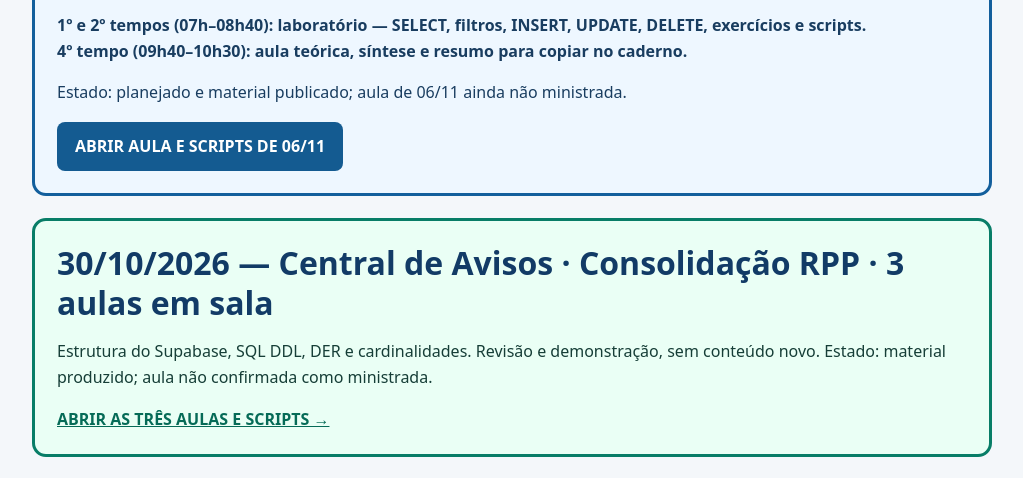
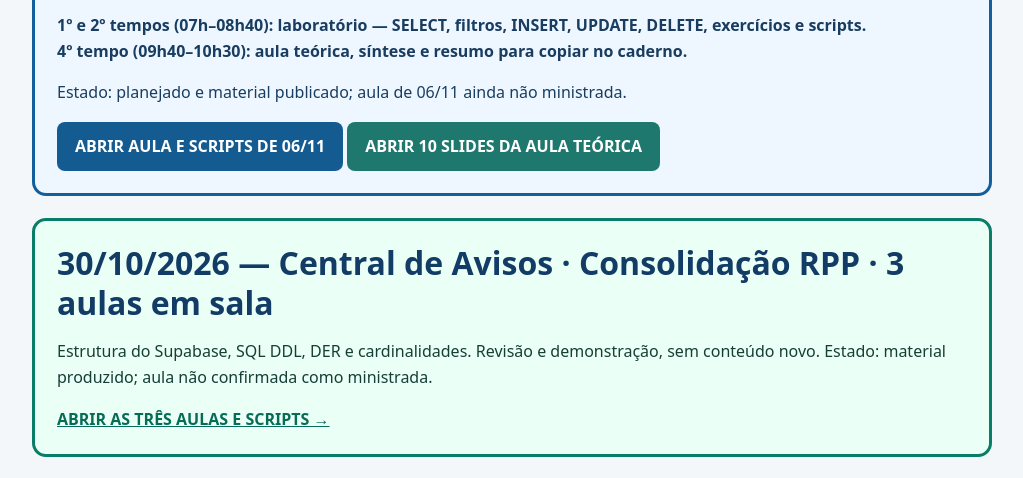
Before and after one commit to ccamado/projeto-de-banco-de-dados, a plain HTML site: page index.html in a window 1280 px wide. Shown: the part 88-566 px from the top of the page, without its empty margins (128-1151 px from the left). Drawn offline with Linux system fonts and the light colour scheme.

Commit message:
Indexar slides teóricos 06-11 no portal da turma

```diff
--- a/index.html
+++ b/index.html
@@ -8,7 +8,7 @@
   <link rel="stylesheet" href="css/style.css">
 </head>
 <body>
-<section aria-label="06 de novembro — laboratório e teoria" style="max-width:960px;margin:20px auto;padding:22px;border:3px solid #135f9c;border-radius:14px;background:#eef7ff;color:#193d60;font-family:system-ui,sans-serif"><h2>06/11/2026 — 2º A · Projeto de Banco de Dados · 3 tempos</h2><p><strong>1º e 2º tempos (07h–08h40): laboratório — SELECT, filtros, INSERT, UPDATE, DELETE, exercícios e scripts.</strong><br><strong>4º tempo (09h40–10h30): aula teórica, síntese e resumo para copiar no caderno.</strong></p><p>Estado: planejado e material publicado; aula de 06/11 ainda não ministrada.</p><a href="aulas/2026-11-06-integracao-stackblitz-supabase.html" style="display:inline-block;padding:12px 18px;background:#145b91;color:white;font-weight:bold;border-radius:8px;text-decoration:none">ABRIR AULA E SCRIPTS DE 06/11</a></section>
+<section aria-label="06 de novembro — laboratório e teoria" style="max-width:960px;margin:20px auto;padding:22px;border:3px solid #135f9c;border-radius:14px;background:#eef7ff;color:#193d60;font-family:system-ui,sans-serif"><h2>06/11/2026 — 2º A · Projeto de Banco de Dados · 3 tempos</h2><p><strong>1º e 2º tempos (07h–08h40): laboratório — SELECT, filtros, INSERT, UPDATE, DELETE, exercícios e scripts.</strong><br><strong>4º tempo (09h40–10h30): aula teórica, síntese e resumo para copiar no caderno.</strong></p><p>Estado: planejado e material publicado; aula de 06/11 ainda não ministrada.</p><a href="aulas/2026-11-06-integracao-stackblitz-supabase.html" style="display:inline-block;padding:12px 18px;background:#145b91;color:white;font-weight:bold;border-radius:8px;text-decoration:none">ABRIR AULA E SCRIPTS DE 06/11</a> <a href="aulas/2026-11-06-slides-teoria.html" style="display:inline-block;padding:12px 18px;background:#1e786d;color:white;font-weight:bold;border-radius:8px;text-decoration:none">ABRIR 10 SLIDES DA AULA TEÓRICA</a></section>
 
 <section aria-label="30 de outubro de 2026 - Consolidação RPP" style="max-width:960px;margin:22px auto;padding:22px;border:3px solid #087d67;border-radius:14px;background:#eafff5;color:#163e37;font-family:system-ui,sans-serif"><h2>30/10/2026 — Central de Avisos · Consolidação RPP · 3 aulas em sala</h2><p>Estrutura do Supabase, SQL DDL, DER e cardinalidades. Revisão e demonstração, sem conteúdo novo. Estado: material produzido; aula não confirmada como ministrada.</p><a style="font-weight:bold;color:#066b57" href="aulas/2026-10-30-consolidacao-der-supabase.html">ABRIR AS TRÊS AULAS E SCRIPTS →</a></section>
 <!-- CEPEF-2026-4B-NAV -->
```
